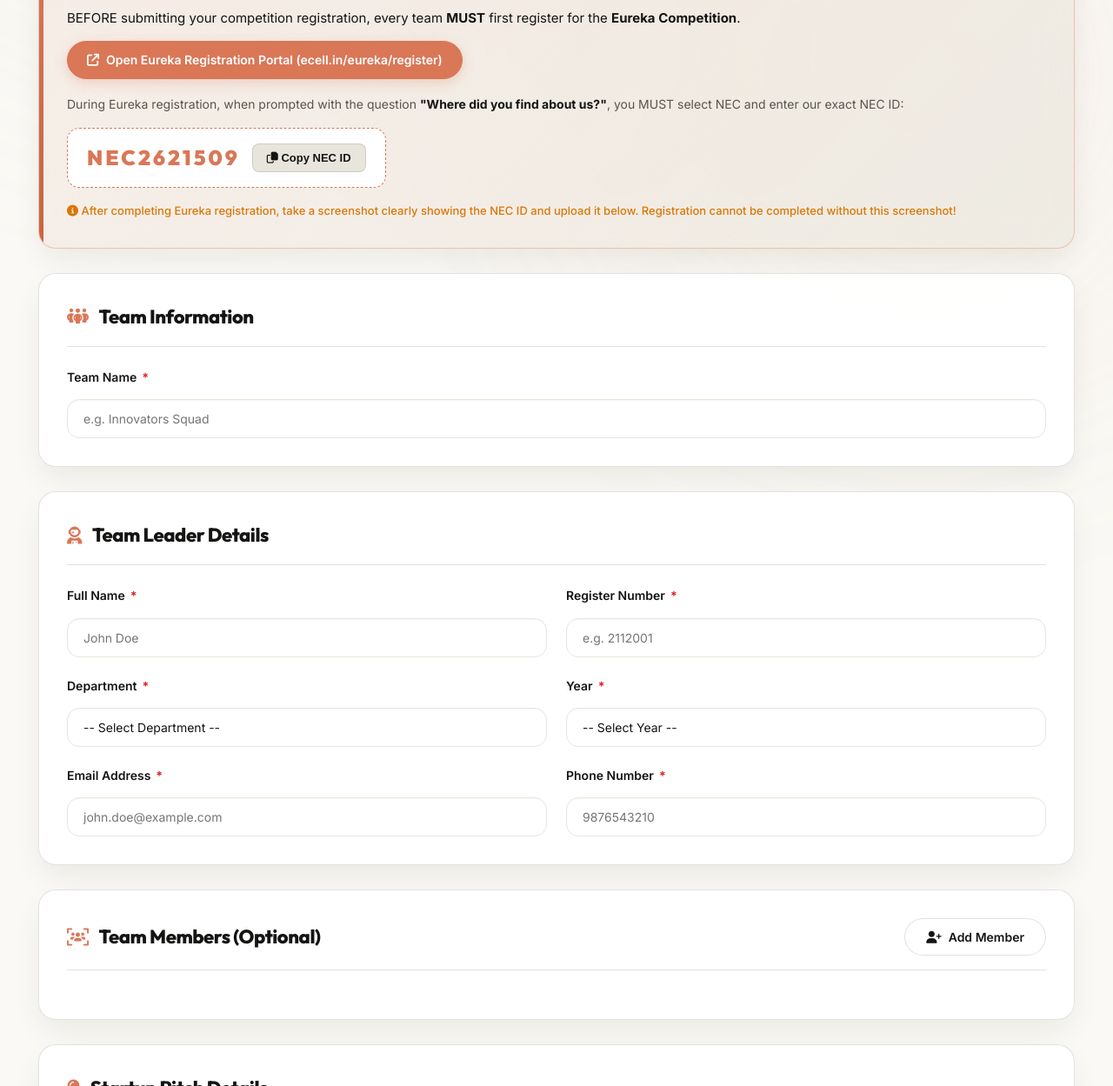
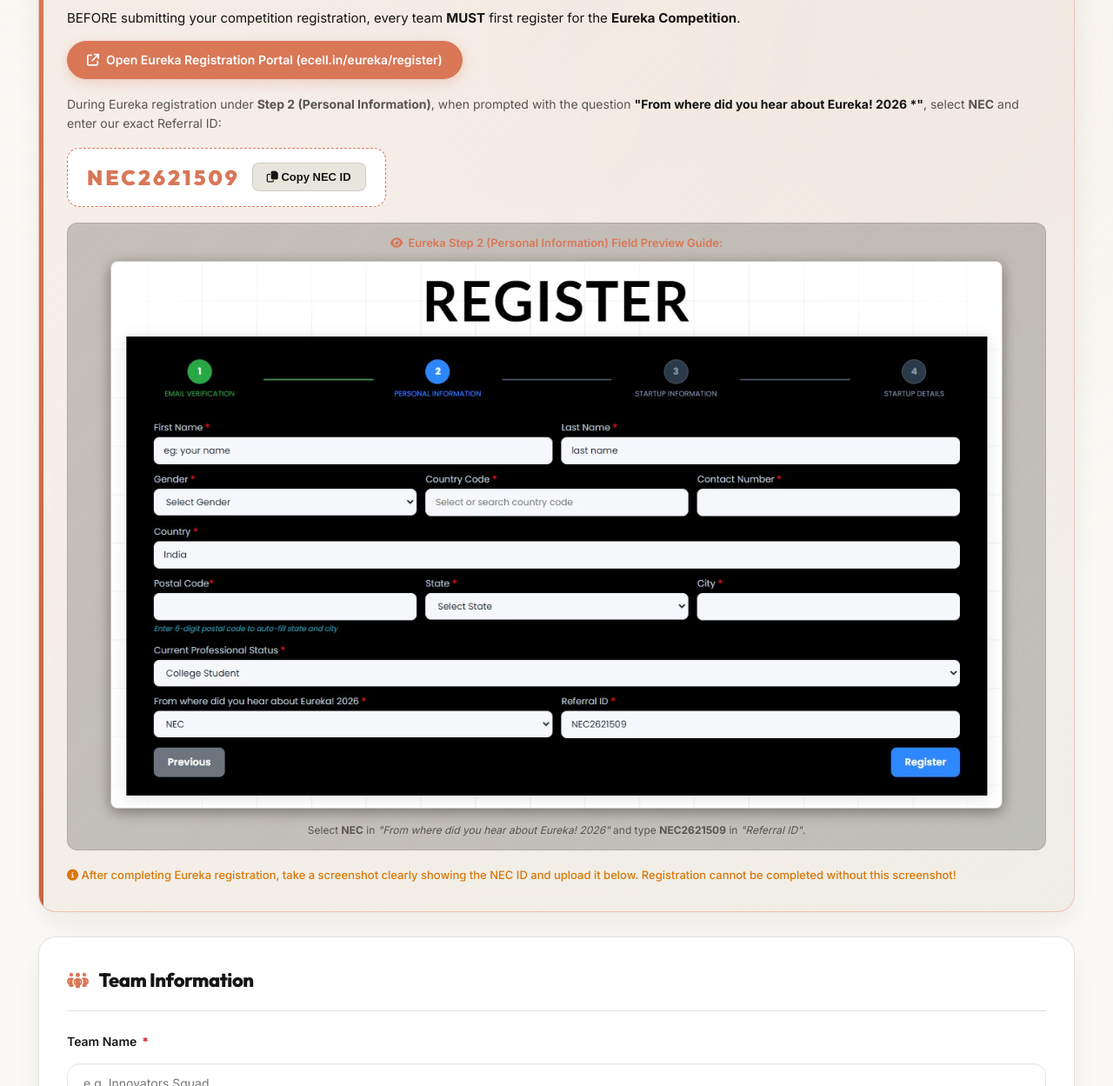
Before and after one commit to Akash7037/Event, a website: page client/index.html in a window 1280 px wide. Shown: the part 532-1781 px from the top of the page at 87% size. Drawn offline with Linux system fonts and the light colour scheme; no server answers.

Commit message:
feat: embed annotated visual field guide image for Eureka Step 2 NEC selection and Referral ID input

```diff
--- a/client/index.html
+++ b/client/index.html
@@ -118,8 +118,7 @@
         </div>
 
         <p style="font-size: 14px; color: var(--text-secondary);">
-          During Eureka registration, when prompted with the question <strong style="color: var(--text-primary);">"Where
-            did you find about us?"</strong>, you MUST select NEC and enter our exact NEC ID:
+          During Eureka registration under <strong>Step 2 (Personal Information)</strong>, when prompted with the question <strong style="color: var(--text-primary);">"From where did you hear about Eureka! 2026 *"</strong>, select <strong>NEC</strong> and enter our exact Referral ID:
         </p>
 
         <div class="nec-code-box">
@@ -127,6 +126,17 @@
           <button type="button" class="btn-copy" onclick="copyNecId()">
             <i class="fa-regular fa-copy"></i> Copy NEC ID
           </button>
+        </div>
+
+        <!-- VISUAL FIELD PREVIEW GUIDE -->
+        <div style="margin: 18px 0; border: 1px solid var(--border-color); border-radius: 12px; overflow: hidden; background: rgba(0, 0, 0, 0.2); text-align: center; padding: 12px;">
+          <div style="font-size: 13px; font-weight: 600; color: var(--accent-cyan); margin-bottom: 10px; display: flex; align-items: center; justify-content: center; gap: 6px;">
+            <i class="fa-solid fa-eye"></i> Eureka Step 2 (Personal Information) Field Preview Guide:
+          </div>
+          <img src="assets/eureka_guide.png" alt="Eureka Registration NEC Selection & Referral ID Guide" style="max-width: 100%; border-radius: 8px; box-shadow: 0 4px 16px rgba(0, 0, 0, 0.4); border: 1px solid rgba(255, 255, 255, 0.1);">
+          <div style="font-size: 12px; color: var(--text-secondary); margin-top: 8px;">
+            Select <strong>NEC</strong> in <em>"From where did you hear about Eureka! 2026"</em> and type <strong>NEC2621509</strong> in <em>"Referral ID"</em>.
+          </div>
         </div>
 
         <p style="font-size: 13px; color: var(--accent-amber); font-weight: 500;">
```
Also changed, not shown: client/assets/eureka_guide.png (added).
